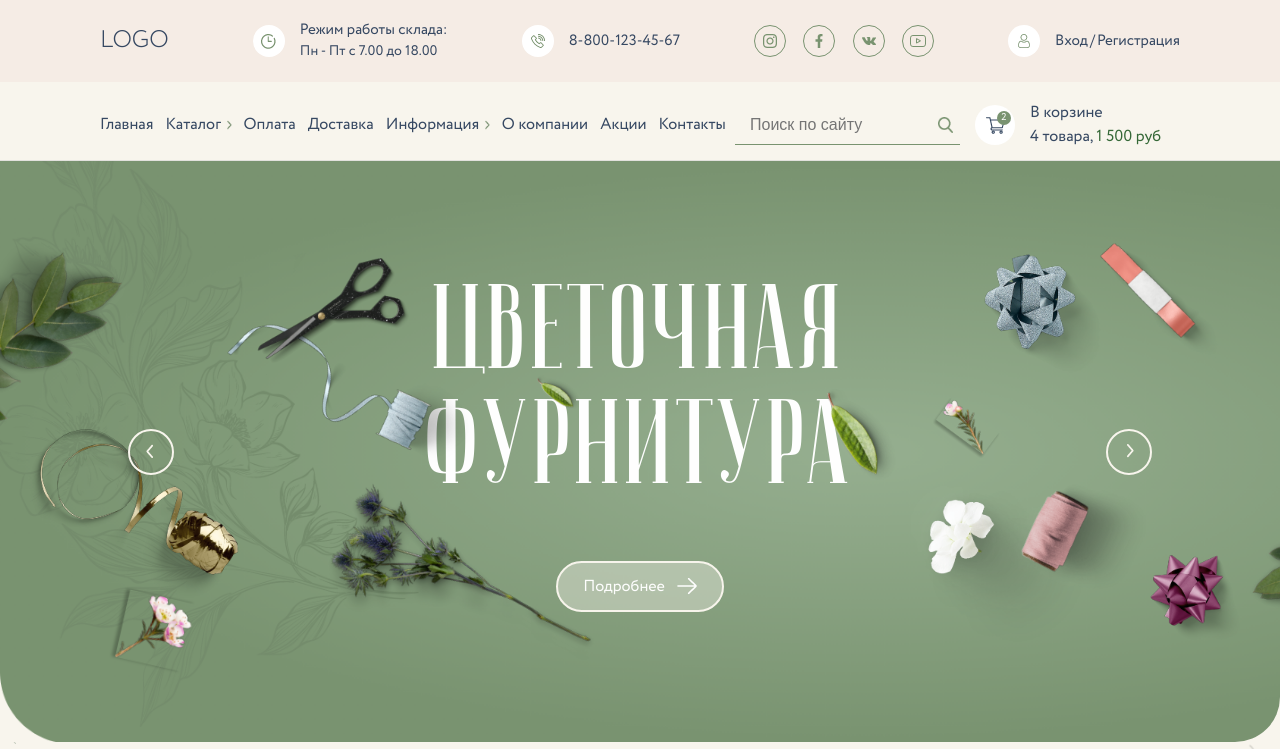
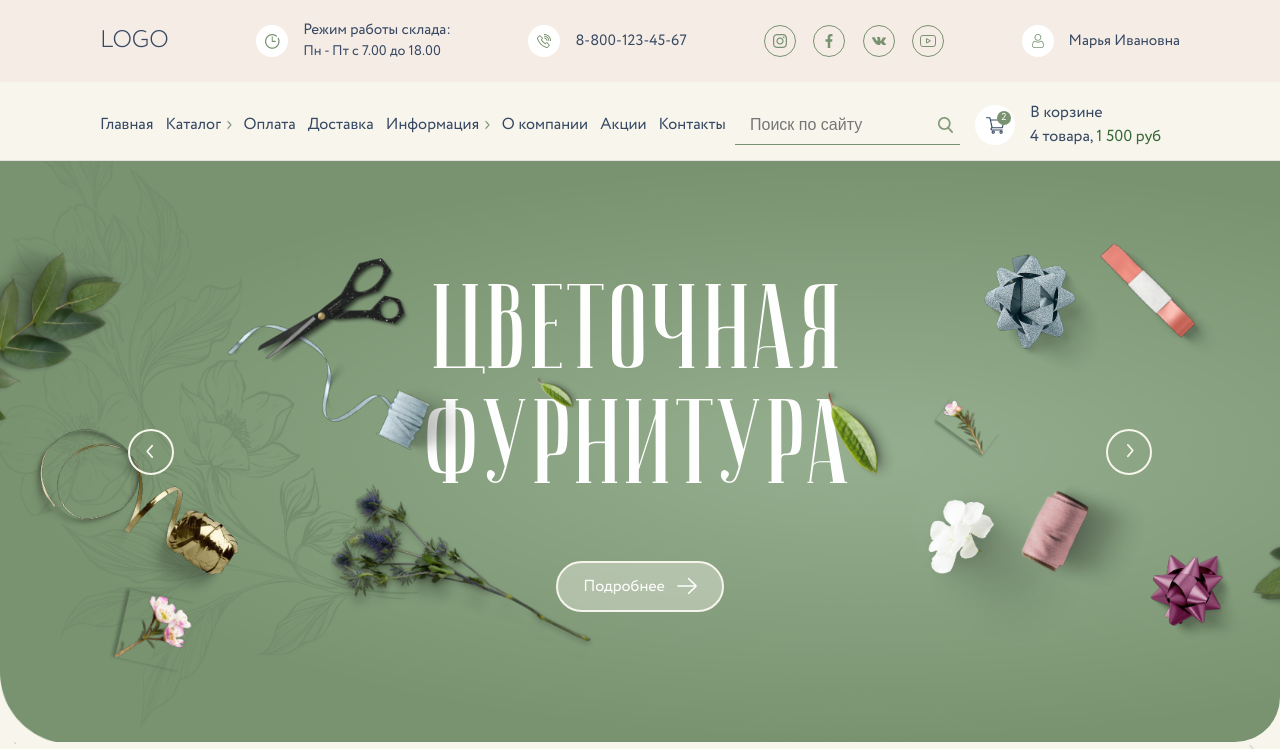
Before and after one commit to Plema/FlowerAccessories, a website: page markup/index.html in a window 1280 px wide. Shown: the top 749 px of the page. Drawn offline with Linux system fonts and the light colour scheme.

Commit message:
log people

```diff
--- a/assets/scss/libs/header.scss
+++ b/assets/scss/libs/header.scss
@@ -1,5 +1,4 @@
 header{
-  // overflow-x: hidden;
   .social {
     display: flex;
     align-items: center;
@@ -93,28 +92,6 @@ header{
           min-width: 170px;
           border: 1px solid #C1BFB9;
           transition: 0.3s;
-          // &:before, &:after{
-          //   bottom: 100%;
-          //   left: 50%;
-          //   border: solid transparent;
-          //   content: " ";
-          //   height: 0;
-          //   width: 0;
-          //   position: absolute;
-          //   pointer-events: none;
-          // }
-          // &:before{
-          //   border-color: rgba(206, 204, 197, 0);
-          //   border-bottom-color: #CECCC5;
-          //   border-width: 10px;
-          //   margin-left: -10px;
-          // }
-          // &:after{
-          //   border-color: rgba(255, 255, 255, 0);
-          //   border-bottom-color: #ffffff;
-          //   border-width: 9px;
-          //   margin-left: -9px
-          // }
           p{
             font-size: 14px;
             line-height: 21px;
@@ -141,6 +118,9 @@ header{
               &:nth-child(2){
                 margin: 0 2px;
               }
+            }
+            strong{
+              display: none;
             }
           }
         }
@@ -199,7 +179,24 @@ header{
       }
     }
   }
-
+  //Зарегестрированный пользователь
+  .log{
+    .all-top{
+      .last-info-block{
+        .on-hover{
+          .fl{
+            span{
+              display: none;
+            }
+            strong{
+              display: inline-block;
+              font-weight: 500;
+            }
+          }
+        }
+      }
+    }
+  }
   .bot-header{
     background: #F8F5ED;;
     padding: 15px 0;
--- a/markup/index.html
+++ b/markup/index.html
@@ -16,12 +16,10 @@
 <body>
   <!-- Header -->
   <header class="header">
-
-  <div class="top-header">
+  <div class="top-header log">
     <div class="container">
       <div class="all-top">
         <a href="index.html" class="logo">LOGO</a>
-
         <div class="info-block long-info-block">
           <span class="circle">
             <img src="img/clock.png" alt="">
@@ -63,6 +61,7 @@
               <span class="entry">Вход </span>
               <span> / </span>
               <span class="registration"> Регистрация</span>
+              <strong>Марья Ивановна</strong>
             </p>
           </div>
         </div>
```
Also changed, not shown: assets/templates/header.html (+2 -3 lines), markup/about-company.html (+2 -3 lines), markup/basket.html (+2 -3 lines), markup/catalog.html (+2 -3 lines), markup/contact.html (+2 -3 lines), markup/delivery.html (+2 -3 lines), markup/map-of-site.html (+2 -3 lines), markup/one-product.html (+2 -3 lines), markup/pay.html (+2 -3 lines), markup/personal-area.html (+2 -3 lines), markup/result-search.html (+2 -3 lines), markup/sale.html (+2 -3 lines), markup/warranty.html (+2 -3 lines), markup/css/style.min.css.
